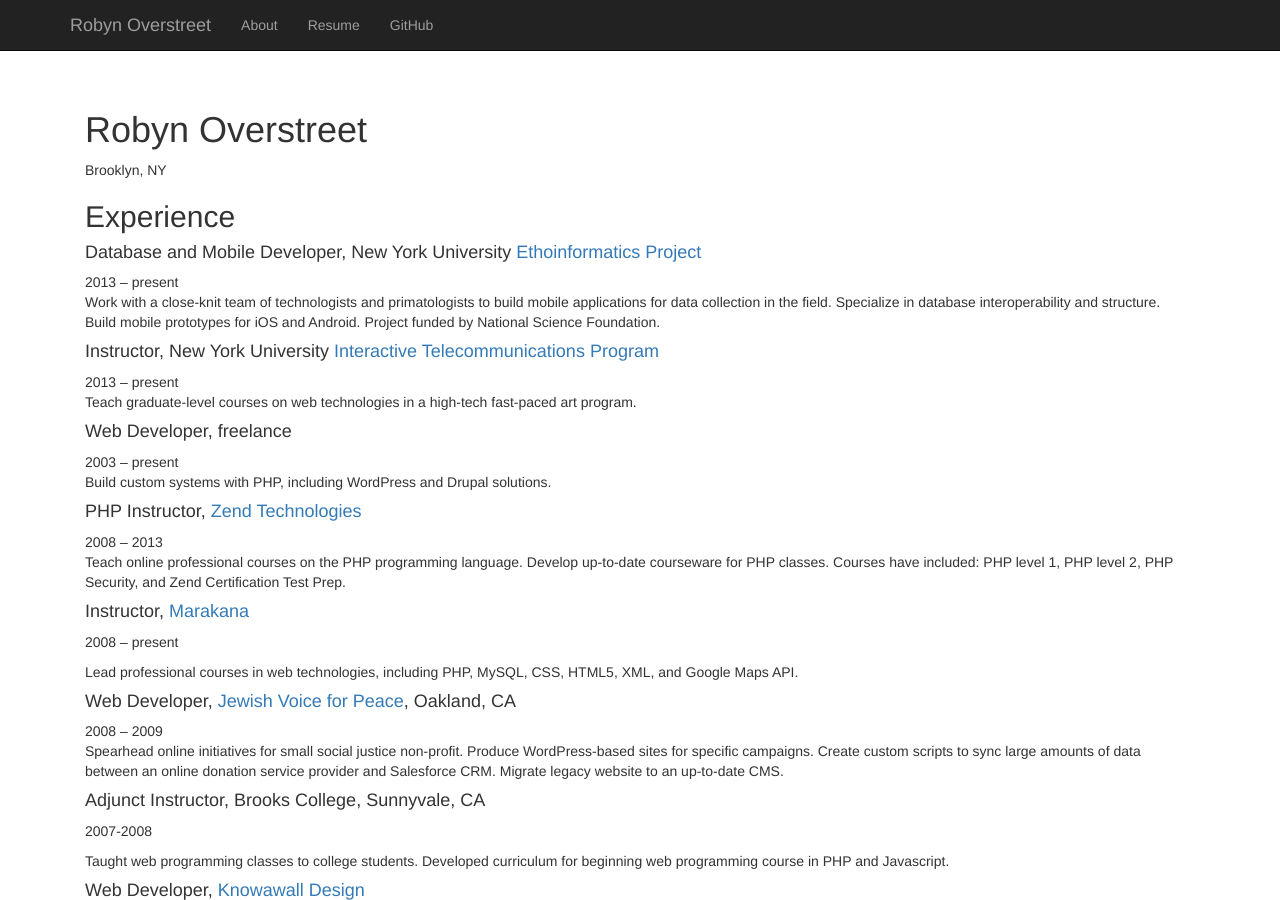
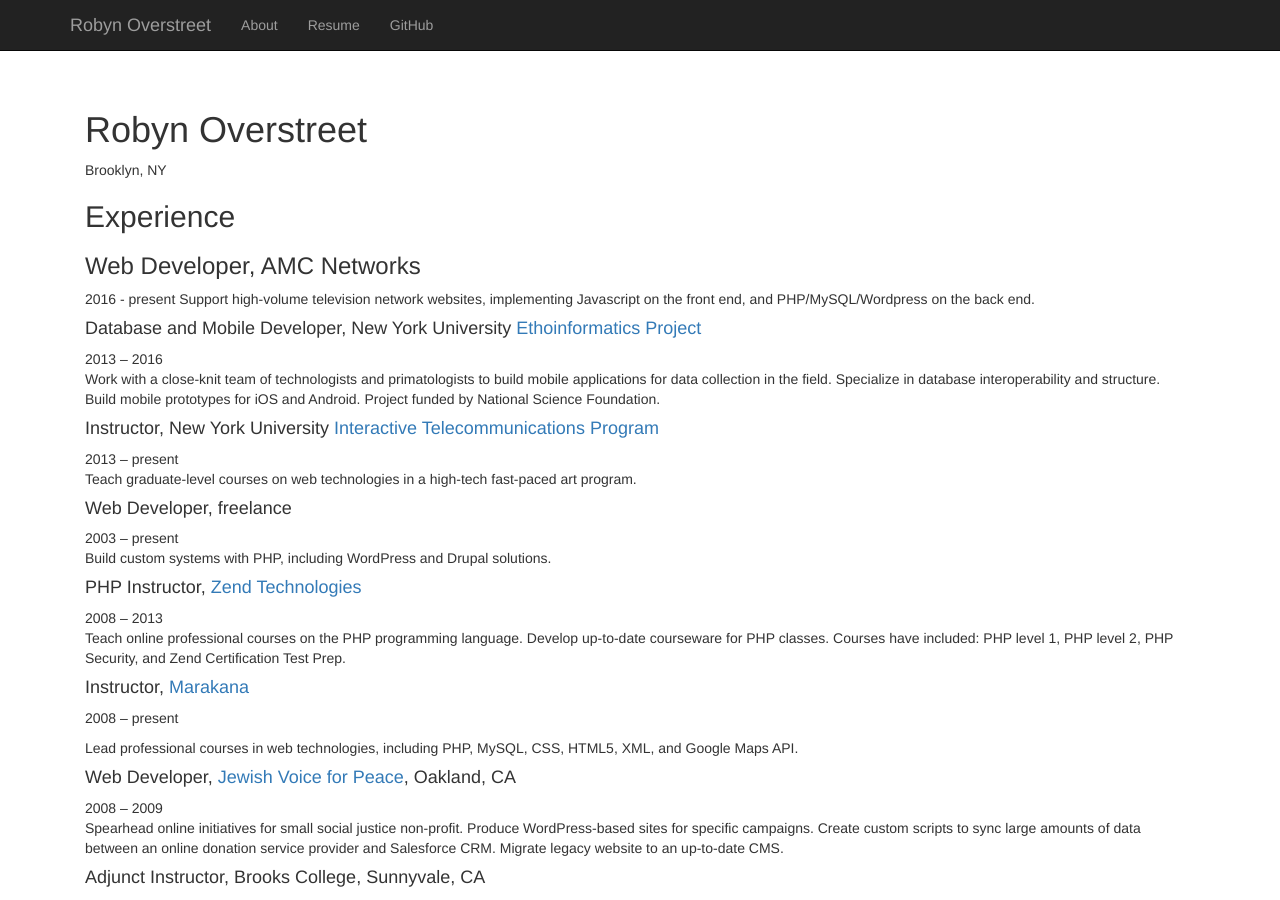
Before and after one commit to robynover/robynover.github.io, a Jekyll site: the page built from resume.md, in a window 1280 px wide and 900 px high. Built offline with Jekyll 4.4.1, drawn with Linux system fonts in a browser that asks for light colours.

Commit message:
add amc to resume

```diff
--- a/resume.md
+++ b/resume.md
@@ -9,9 +9,14 @@
 
 ## Experience
 
+### Web Developer, AMC Networks
+
+2016 - present
+Support high-volume television network websites, implementing Javascript on the front end, and PHP/MySQL/Wordpress on the back end.
+
 #### Database and Mobile Developer, New York University [Ethoinformatics Project](http://ethoinformatics.org/)
 
-2013 – present
+2013 – 2016
 Work with a close-knit team of technologists and primatologists to build mobile applications for data collection in the field. Specialize in database interoperability and structure. Build mobile prototypes for iOS and Android. Project funded by National Science Foundation.
 
 #### Instructor, New York University [Interactive Telecommunications Program](http://itp.nyu.edu)
```
